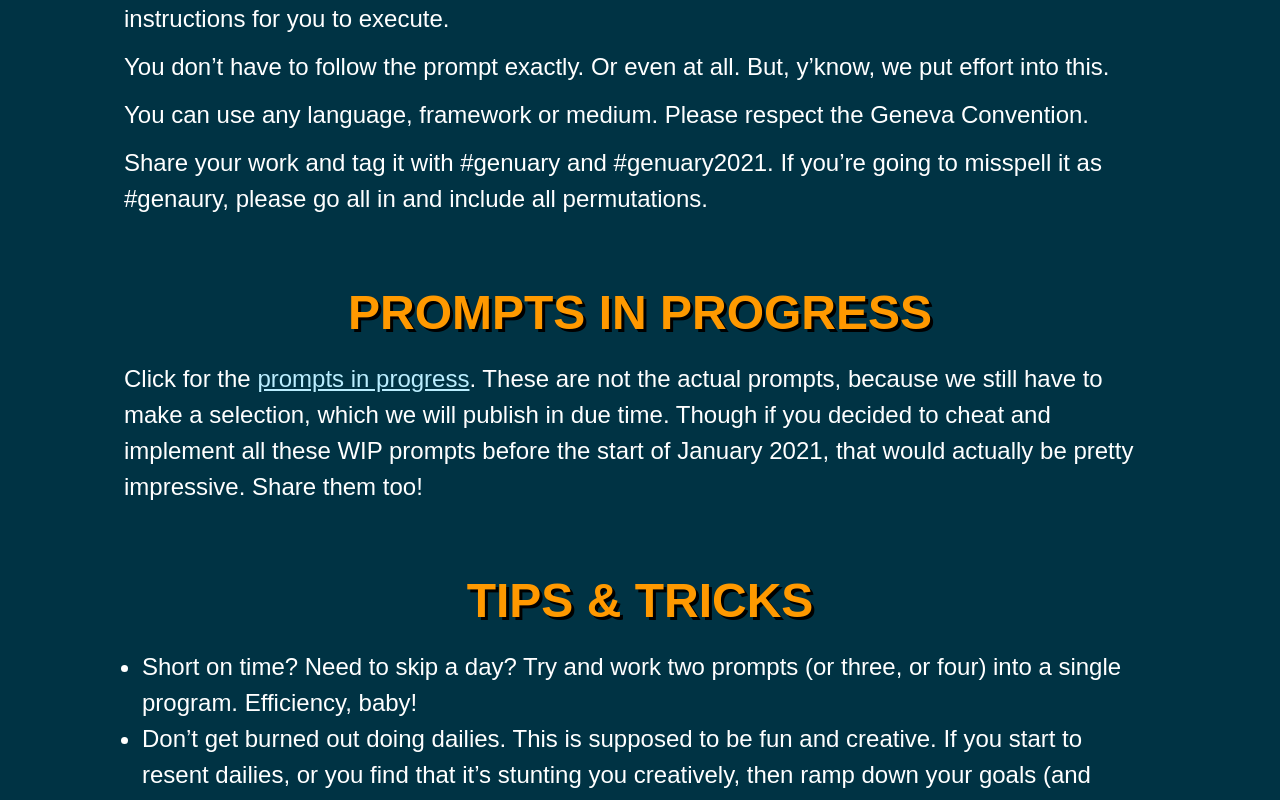
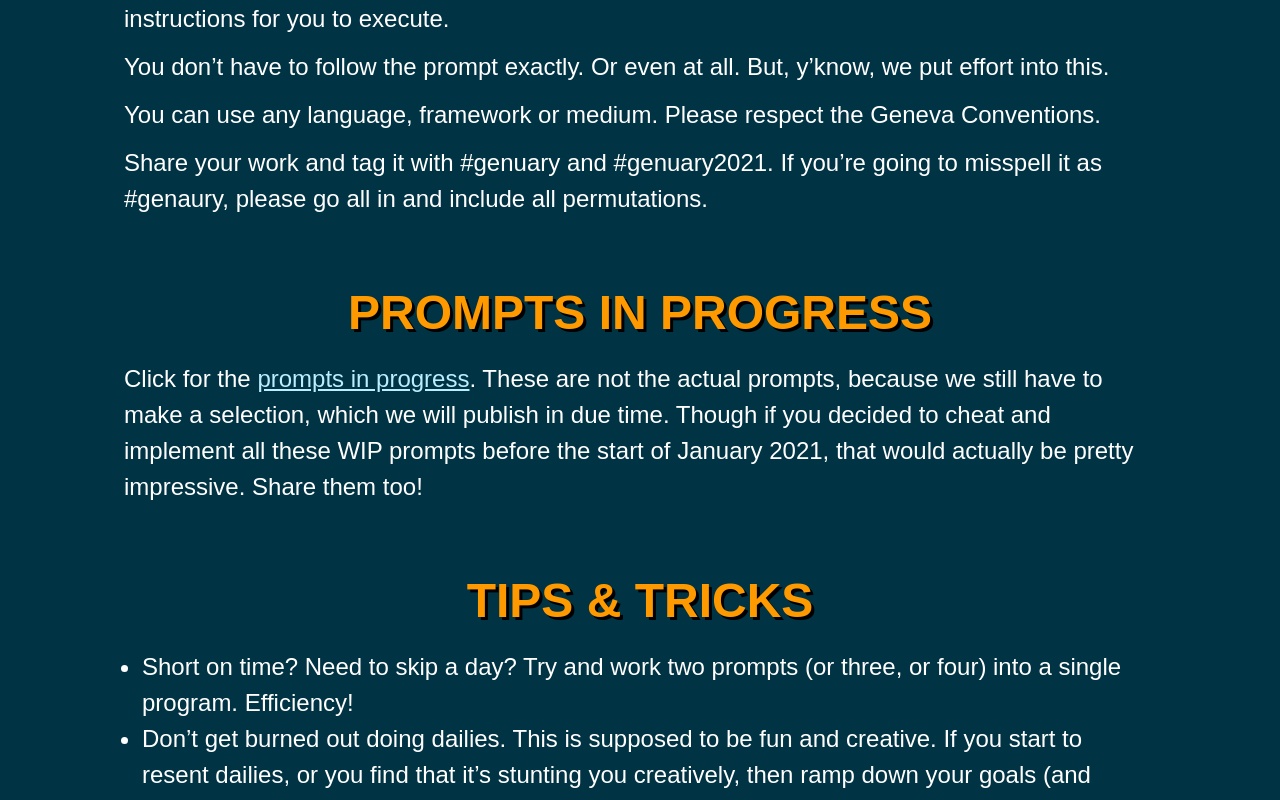
Before and after one commit to genuary2021/genuary2021.github.io, a Jekyll site: the page built from index.md, in a window 1280 px wide. Shown: the part 737-1537 px from the top of the page. Built offline with Jekyll 4.4.1, drawn with Linux system fonts in a browser that asks for light colours; our own code applies the rules of GitHub Pages for plain Markdown files.

Commit message:
Update index.md
the Geneva Conventions are a set of four treaties--there is no singular one ( https://en.wikipedia.org/wiki/Geneva_Conventions )

```diff
--- a/index.md
+++ b/index.md
@@ -16,7 +16,7 @@ For every 24 hour day within this 744 hour timespan, we have prepared a prompt w
 
 You don't have to follow the prompt exactly. Or even at all. But, y'know, we put effort into this.
 
-You can use any language, framework or medium. Please respect the Geneva Convention.
+You can use any language, framework or medium. Please respect the Geneva Conventions.
 
 Share your work and tag it with #genuary and #genuary2021. If you're going to misspell it as #genaury, please go all in and include all permutations.
 
@@ -26,7 +26,7 @@ Click for the [prompts in progress](prompts). These are not the actual prompts,
 
 # TIPS & TRICKS
 
-* Short on time? Need to skip a day? Try and work two prompts (or three, or four) into a single program. Efficiency, baby!
+* Short on time? Need to skip a day? Try and work two prompts (or three, or four) into a single program. Efficiency!
 * Don't get burned out doing dailies. This is supposed to be fun and creative. If you start to resent dailies, or you find that it's stunting you creatively, then ramp down your goals (and time spent) to just what you want to get out of this. Fun? Practicing skills? Learning? Breaking boredom? Getting ideas? It's fine to skip days. If you've been on a streak and only have a few days left, you've got this.
 * There's a prompt for each day, but you can do them in advance (or later!) if it's convenient. No one is here to throw off your schedule.
 
```
